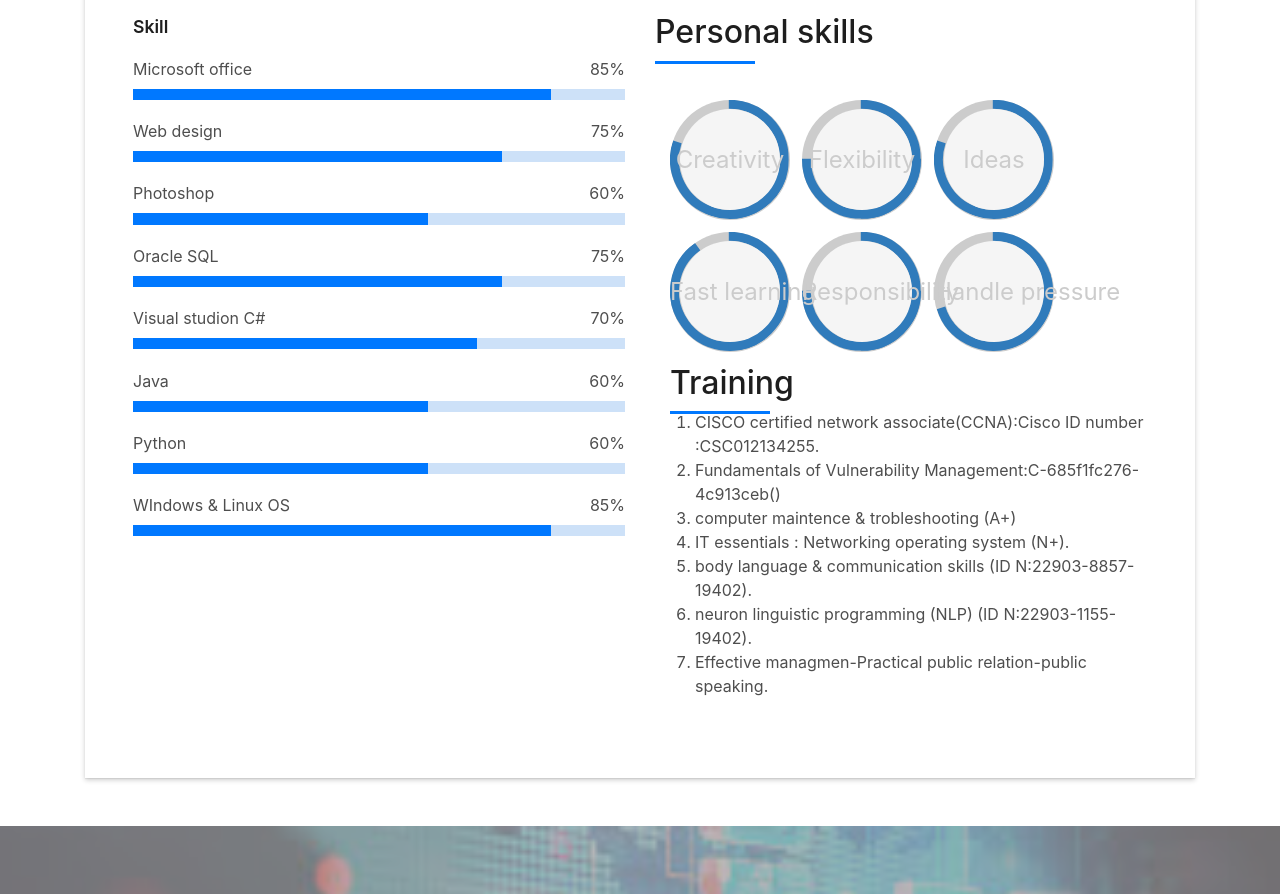
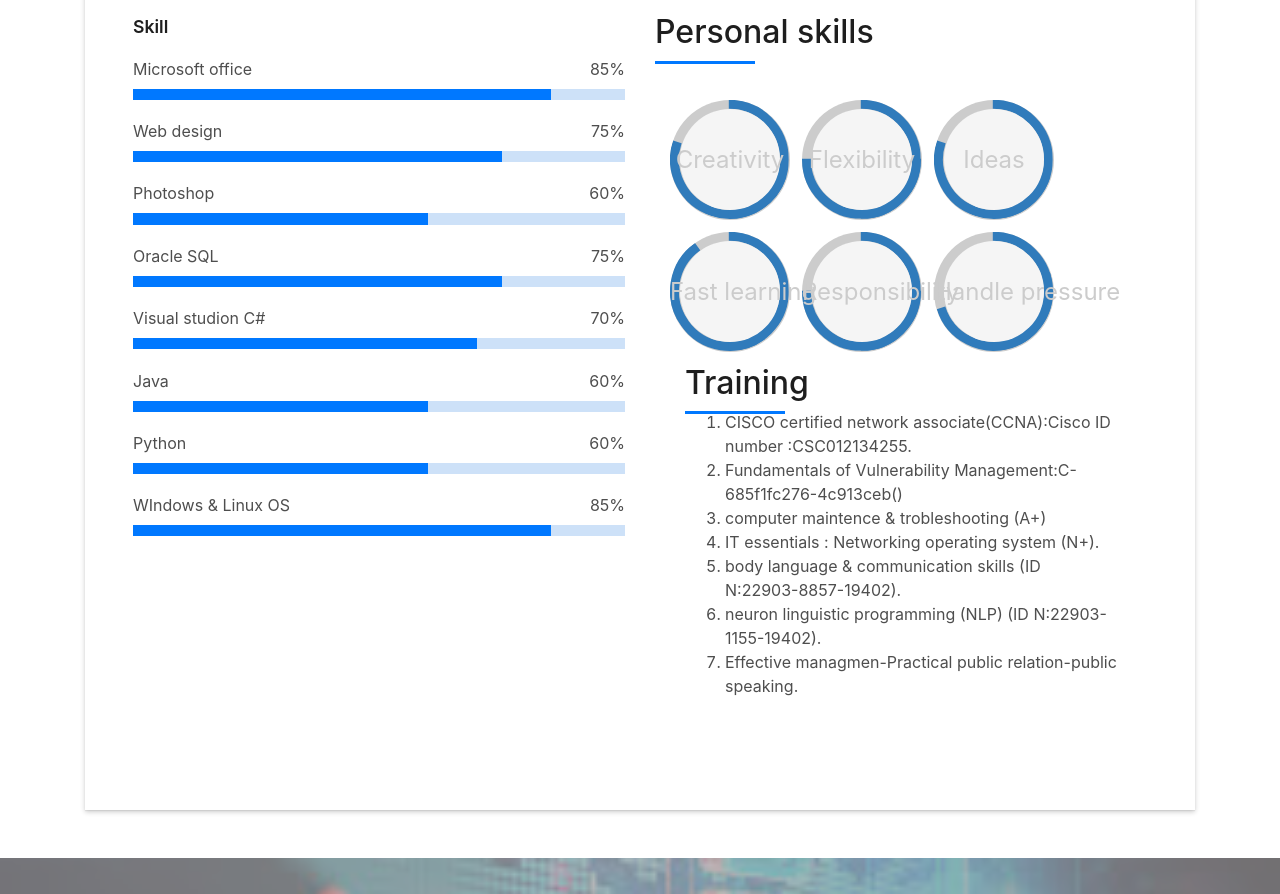
Before and after one commit to almosally/Kheir, a plain HTML site: page index.html in a window 1280 px wide. Shown: the part 1227-2121 px from the top of the page. Drawn offline with Linux system fonts and the light colour scheme; files whose address does not match are found by name.

Commit message:
Update index.html

```diff
--- a/index.html
+++ b/index.html
@@ -209,17 +209,17 @@
                           </div>
                         </div>
 
-                      </div>
 
 
-                    </div>
-              <br/>
-              </div>
-              <div class="col-md-4">
-                      <h5 class="title-left">
+
+
+              <div class="container">
+                      <div class="about-me pt-4 pt-md-0">
+                      <div class="title-box-2">
+                        <h5 class="title-left">
                         Training
                       </h5>
-                      </div>
+
                       <ol>
                       <li>CISCO certified network associate(CCNA):Cisco ID number :CSC012134255.</li>
                       <li>Fundamentals of Vulnerability Management:C-685f1fc276-4c913ceb()</li>
@@ -231,7 +231,7 @@
 					</ol>
                     </div>
                   </div>
-
+</div>
 
 
 
```
